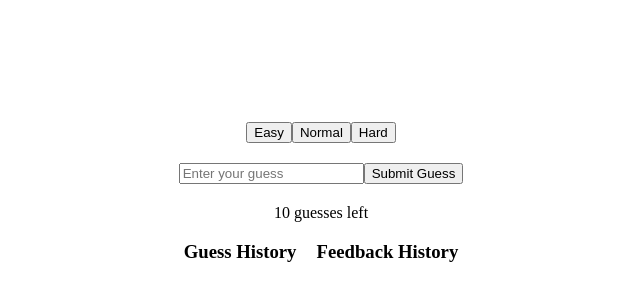
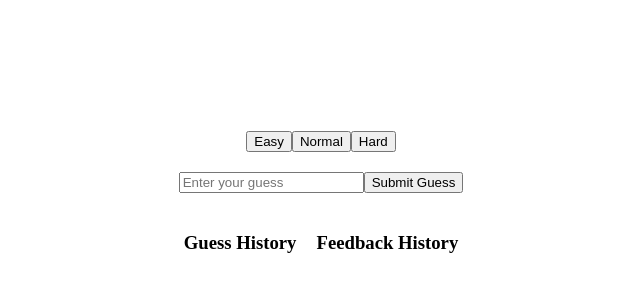
Before and after one commit to leejun07/Mastermind, a React (Create React App) app in the folder client/: page / in a window 1280 px wide. Shown: the part 226-526 px from the top of the page, without its empty margins (319-959 px from the left). Built offline with nearby package versions, Linux system fonts and the light colour scheme.

Commit message:
conditionally show guesses left

```diff
--- a/client/src/Game.jsx
+++ b/client/src/Game.jsx
@@ -82,7 +82,7 @@ export const Game = () => {
         />
         <button type="submit">Submit Guess</button>
       </form>
-      <div>{guessCount} guesses left</div>
+      {difficultyLevel && <div>{guessCount} guesses left</div>}
       <div style={{ display: 'flex', gap: '20px' }}>
         <div>
           <h3>Guess History</h3>
```
